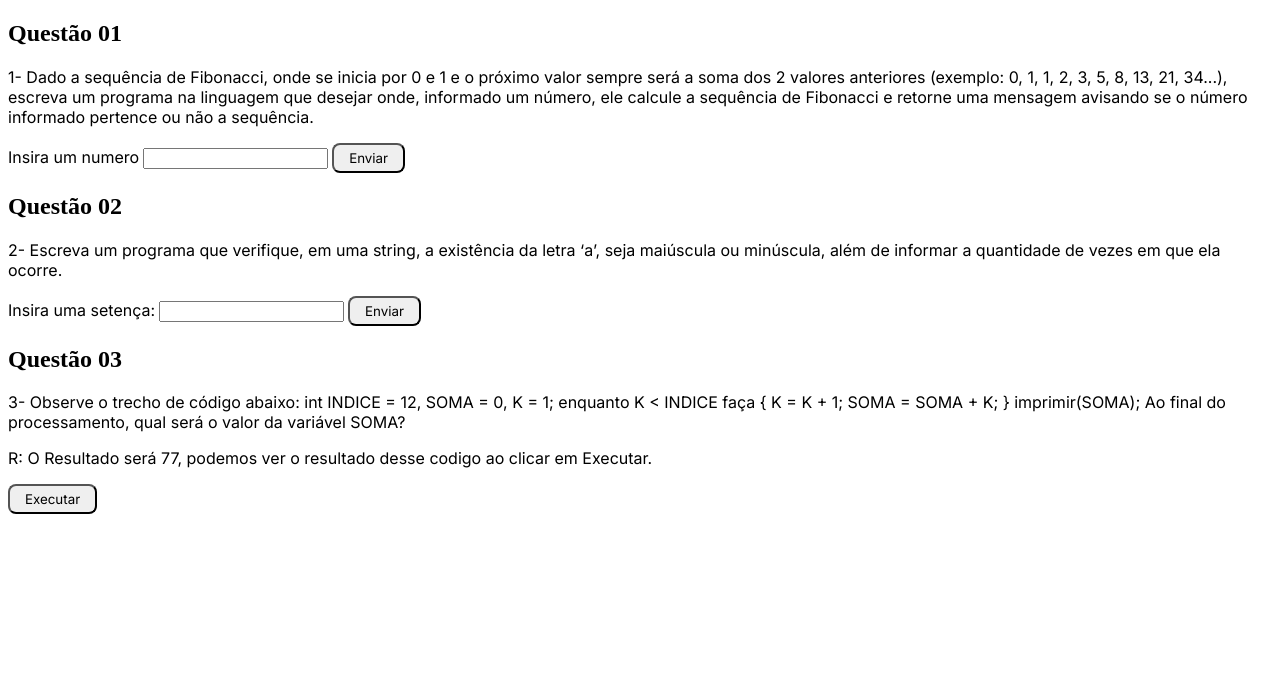
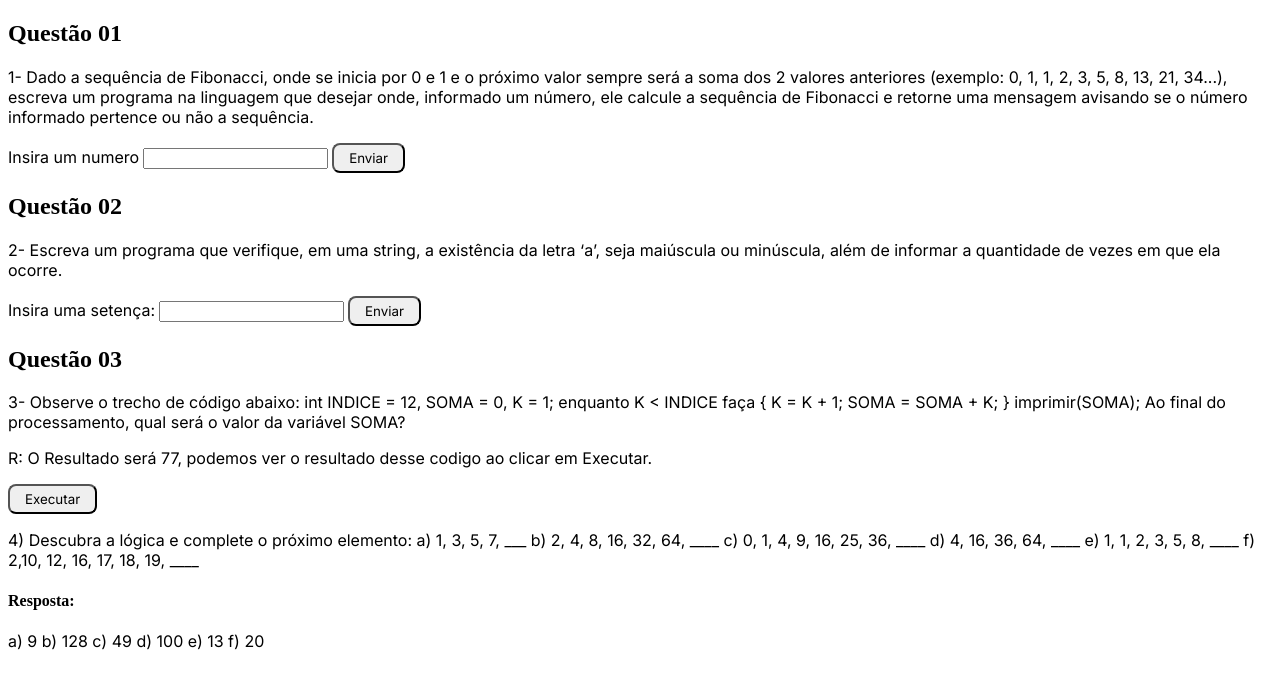
Before and after one commit to sato1001/challengetarget, a plain HTML site: page index.html in a window 1280 px wide. Drawn offline with Linux system fonts and the light colour scheme.

Commit message:
feat-add-q04

```diff
--- a/index.html
+++ b/index.html
@@ -39,6 +39,26 @@
         <button onclick="result()">Executar</button>
         <p id="result3"></p>
     </div>
+    <div class="question4"></div>
+        <p>
+            4) Descubra a lógica e complete o próximo elemento:
+                a) 1, 3, 5, 7, ___
+                b) 2, 4, 8, 16, 32, 64, ____
+                c) 0, 1, 4, 9, 16, 25, 36, ____
+                d) 4, 16, 36, 64, ____
+                e) 1, 1, 2, 3, 5, 8, ____
+                f) 2,10, 12, 16, 17, 18, 19, ____
+        </p>
+        <h4>Resposta:</h4>
+        <p>
+            a) 9
+            b) 128
+            c) 49
+            d) 100
+            e) 13
+            f) 20
+        </p>
+    </div>
 </body>
 <script src="script.js"></script>
 </html>
```
